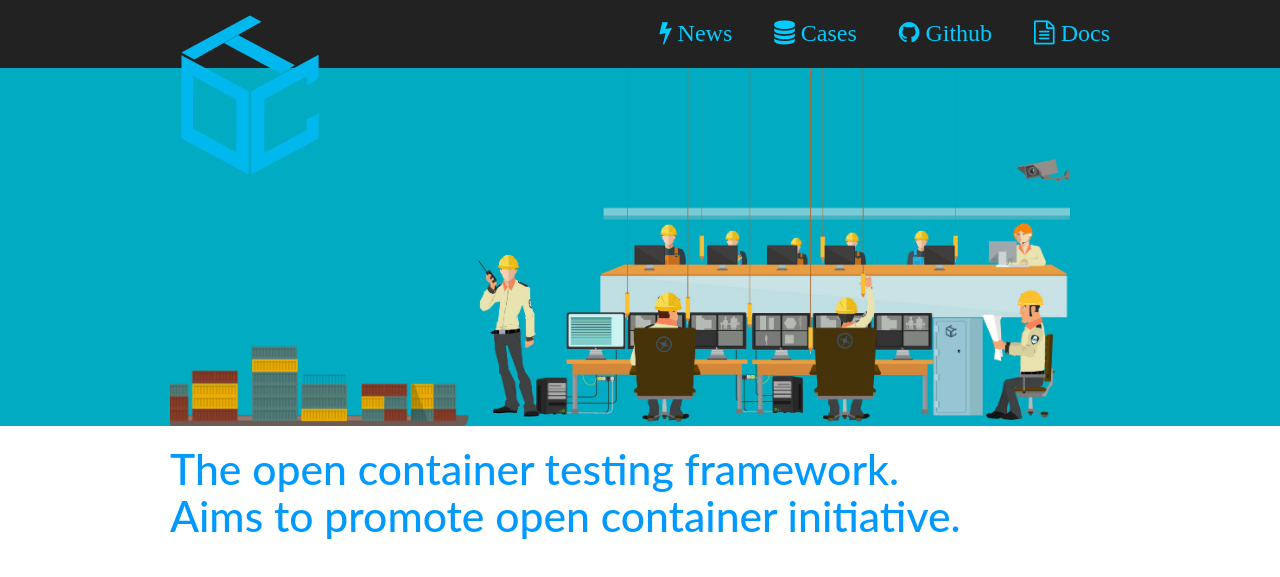
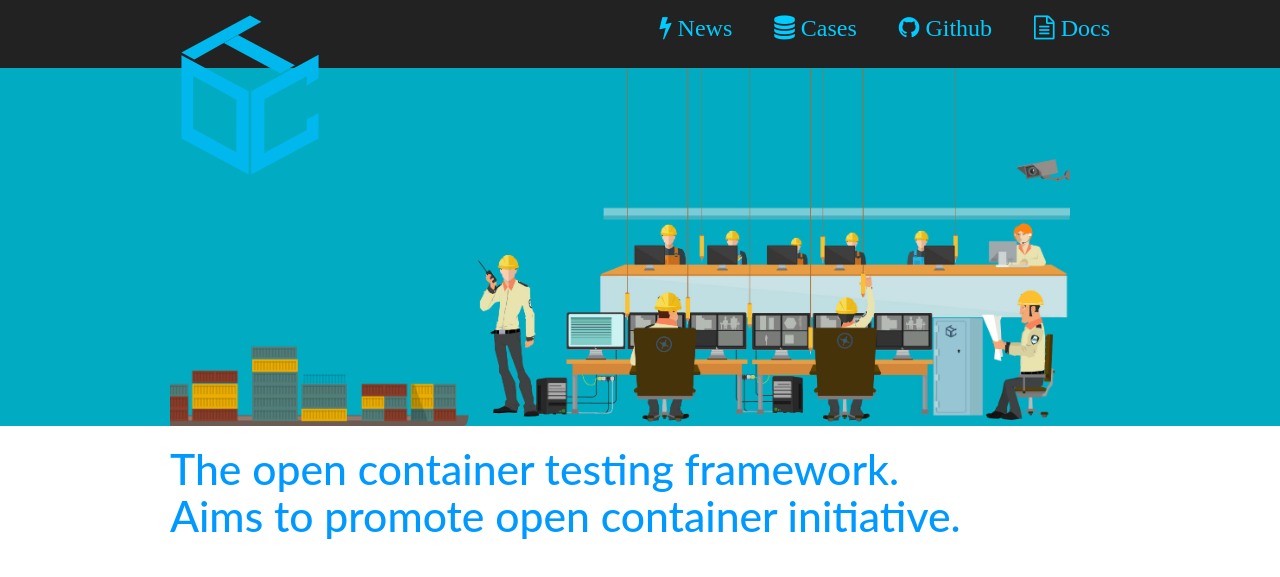
Before and after one commit to ociweb/ociweb.github.io, a Jekyll site: the page index.html, which Jekyll copies as it is, in a window 1280 px wide. Shown: the top 577 px of the page. Built offline with Jekyll 4.4.1, drawn with Linux system fonts in a browser that asks for light colours; some web fonts are replaced; grey boxes are pictures that could not be loaded.

```diff
--- a/assets/css/style.css
+++ b/assets/css/style.css
@@ -145,7 +145,7 @@
 .navbar .navbar-text {
   padding: 15px 0;
   margin: 0;
-  line-height: 150%;
+  line-height: 100%;
   font-size: 18pt;
   font-family: Dosis;
 }
```
